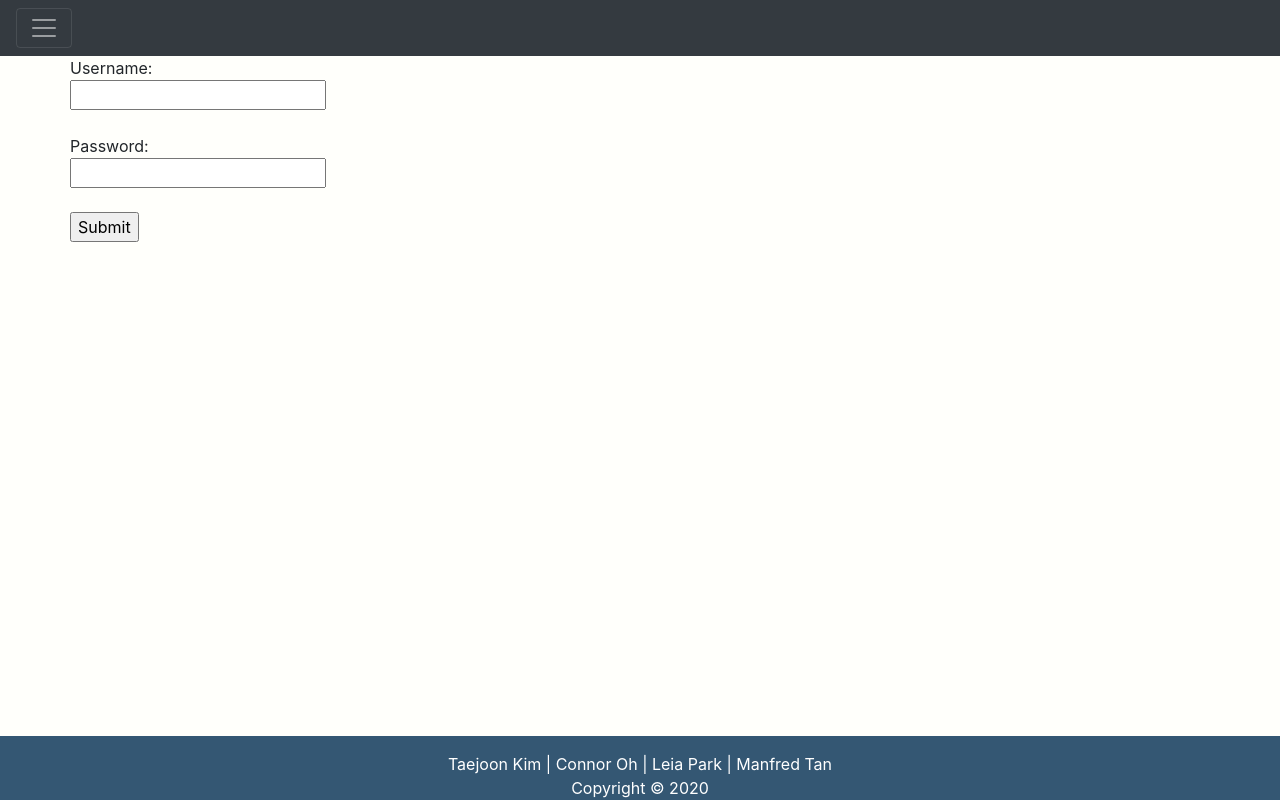
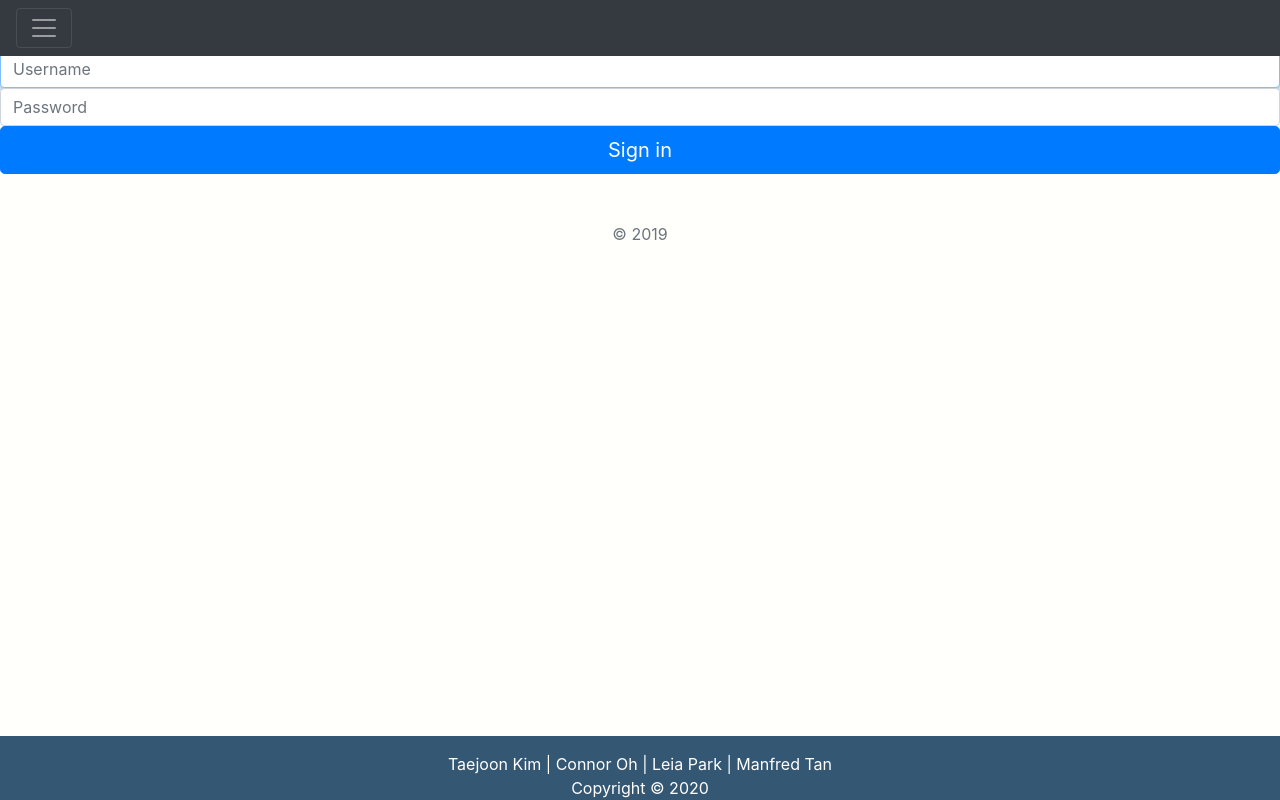
Before and after one commit to tkim00/Fredman__kimT-ohC-parkL-tamM, a Flask app: page /login in a window 1280 px wide. Run offline with Flask 2, Linux system fonts and the light colour scheme; some libraries are stand-ins or nearby versions.

Commit message:
working out login page

```diff
--- a/static/style/style.css
+++ b/static/style/style.css
@@ -7,6 +7,13 @@ body {
   background-color:#FFFFFB;
 }
 
+.header {
+  position: absolute;
+  top: 0;
+  right: 0;
+  left: 0;
+  padding-bottom: 20px;
+}
 
 .footer {
   position:absolute;
--- a/templates/base.html
+++ b/templates/base.html
@@ -14,7 +14,7 @@
 {% endblock %}
 
 {% block body %}
-<body>
+<body class="text-center">
   {% block header %}
   <header class="header">
       <div class="collapse" id="navbarToggleExternalContent">
--- a/templates/homescreen.html
+++ b/templates/homescreen.html
@@ -5,7 +5,7 @@
   <!-- <div class="row">
     <div class="col-sm"></div>
     <div class="col-sm"> -->
-      <div class="bg-primary jumbotron text-center text-white" style="width:900px">
+      <div class="bg-primary mx-auto jumbotron text-center text-white" style="width:900px">
         <h1 class="display-4">Space Trail</h1>
         <p class="lead">Copyright &copy; Fredman 2020</p>
         <iframe src="https://giphy.com/embed/3pB3a5842soMe2RbBL" width="100" height="100" frameBorder="0" class="giphy-embed"></iframe>
--- a/templates/login.html
+++ b/templates/login.html
@@ -3,29 +3,11 @@
 {% block title %}Log In{% endblock %}
 
 {% block content %}
-<div class = "container">
-  <div class="row">
-    <div class="row-sm">
-    </div>
-    <div class="row-sm">
-      <form action='/login', method="GET">
-            Username:
-            <br>
-            <input type = 'text' name = 'username'>
-            <br>
-            <br>
-            Password:
-            <br>
-            <input type = 'password' name = 'password' >
-            <br>
-            <br>
-            <input type = 'submit' name = 'loginsub'>
-            <br>
-            <br>
-        </form>
-    </div>
-    <div class="row-sm">
-    </div>
-  </div>
-</div>
+  <form action="/home" method="GET">
+    <h1 class="h3 mb-3">Please sign in</h1>
+    <input type="text" id="inputUsername" class="form-control" placeholder="Username" required autofocus>
+    <input type="password" id="inputPassword" class="form-control" placeholder="Password" required>
+    <button class="btn btn-lg btn-primary btn-block" type="submit">Sign in</button>
+    <p class="mt-5 mb-3 text-muted">&copy; 2019</p>
+  </form>
 {% endblock %}
```
